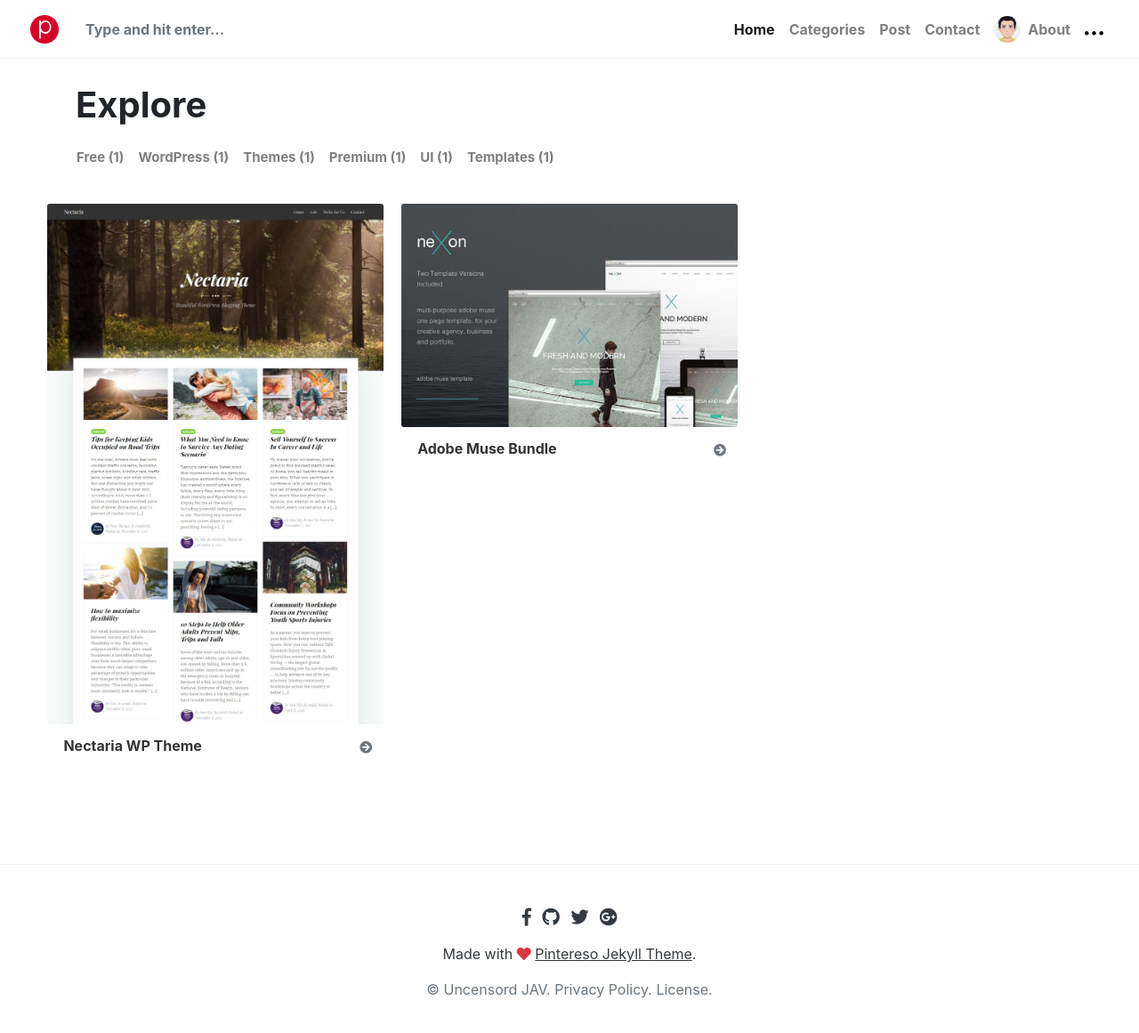
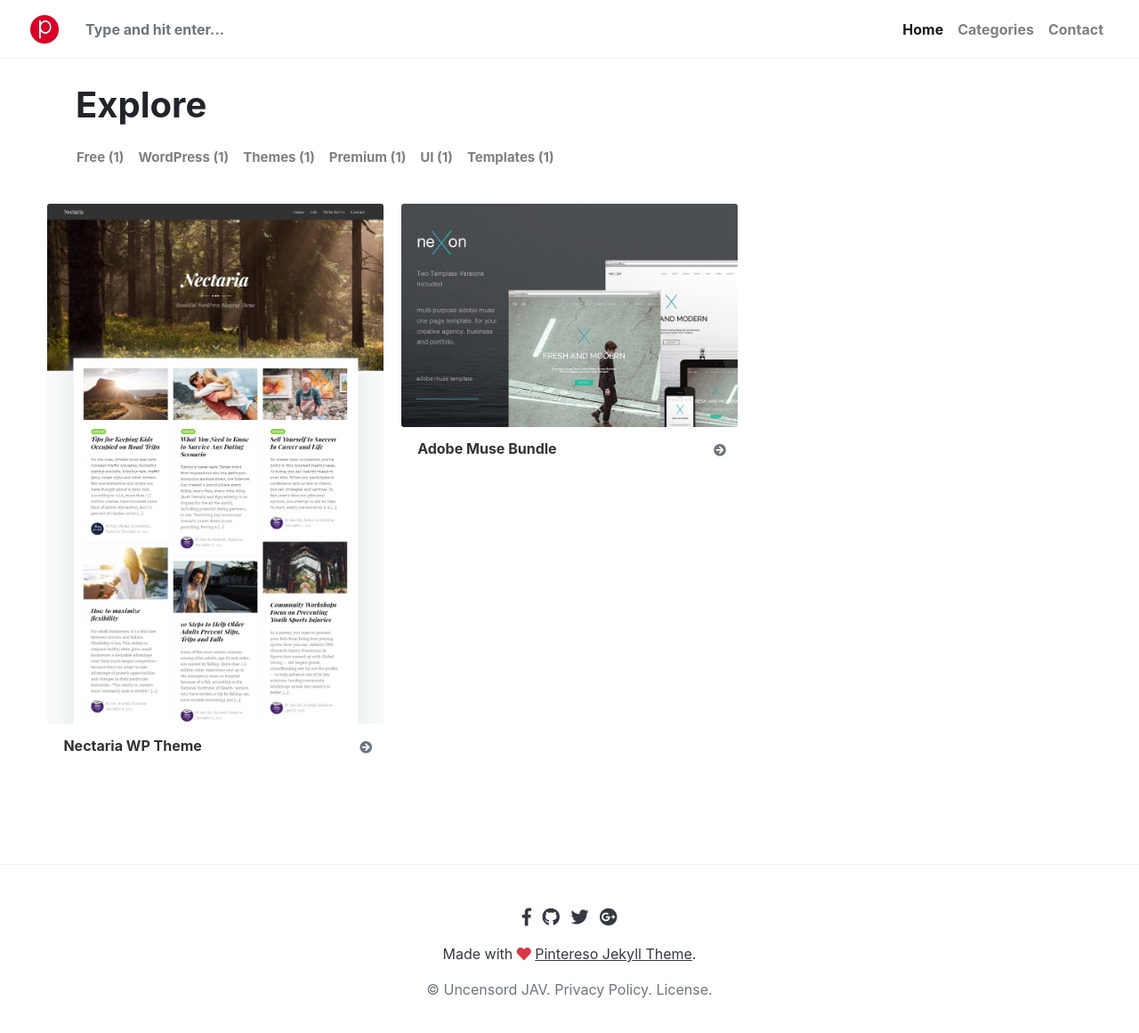
Before and after one commit to ujav/u, a Jekyll site: the page built from index.html, in a window 1280 px wide and 1188 px high. Shown: the top 1161 px of the window at 89% size. Built offline with Jekyll 4.4.1, drawn with Linux system fonts in a browser that asks for light colours; nearby versions of some CDN libraries; library files that are not in the unit come from our copies; the list of posts is cut into pages by our own code; comment, search, counter and statistics services are not loaded.

Commit message:
Update menu-header.html

```diff
--- a/_includes/menu-header.html
+++ b/_includes/menu-header.html
@@ -6,26 +6,7 @@
 <li class="nav-item">
     <a class="nav-link" href="{{site.baseurl}}/categories.html">Categories</a>
 </li>
-<li class="nav-item">
-    <a class="nav-link" href="{{site.baseurl}}/web-concepts-library/">Post</a>
-</li>
+
 <li class="nav-item">
     <a class="nav-link" href="{{site.baseurl}}/contact.html">Contact</a>
 </li>
-<li class="nav-item">
-    <a class="nav-link" href="{{site.baseurl}}/about.html"><img class="rounded-circle mr-2" src="{{site.baseurl}}/{{site.avatar}}" width="30"><span class="align-middle">About</span></a>
-</li>
-<li class="nav-item dropdown">
-	<a class="nav-link" href="#" id="dropdown02" data-toggle="dropdown" aria-haspopup="true" aria-expanded="false">
-	  <svg style="margin-top:10px;" class="_3DJPT" version="1.1" viewbox="0 0 32 32" width="21" height="21" aria-hidden="false" data-reactid="71"><path d="M7 15.5c0 1.9-1.6 3.5-3.5 3.5s-3.5-1.6-3.5-3.5 1.6-3.5 3.5-3.5 3.5 1.6 3.5 3.5zm21.5-3.5c-1.9 0-3.5 1.6-3.5 3.5s1.6 3.5 3.5 3.5 3.5-1.6 3.5-3.5-1.6-3.5-3.5-3.5zm-12.5 0c-1.9 0-3.5 1.6-3.5 3.5s1.6 3.5 3.5 3.5 3.5-1.6 3.5-3.5-1.6-3.5-3.5-3.5z" data-reactid="22"></path></svg>
-	</a>
-	<div class="dropdown-menu dropdown-menu-right shadow-lg" aria-labelledby="dropdown02">
-		<h4 class="dropdown-header display-4">Download Pintereso<br/> Free Bootstrap Jekyll Theme</h4>
-		<div class="dropdown-divider">
-		</div>
-		<span class="dropdown-item">
-			<a href="https://github.com/wowthemesnet/template-pintereso-bootstrap-jekyll/archive/master.zip" class="btn btn-primary d-block"><i class="fa fa-download"></i> Download
-			</a>
-		</span>
-	</div>
-</li>
```
